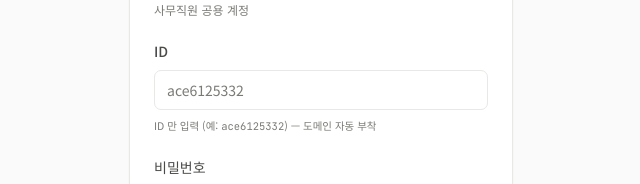
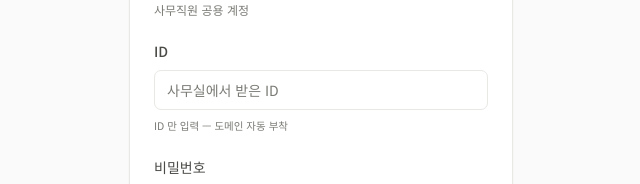
Before and after one commit to weavermensch92/acerc-erp, a Next.js app: page /login in a window 1280 px wide. Shown: the part 299-483 px from the top of the page, without its empty margins (319-959 px from the left). Built offline with nearby package versions, Linux system fonts and the light colour scheme.

Commit message:
fix: 사용설명서/로그인폼에서 ID 예시값 제거

```diff
--- a/app/(auth)/login/page.tsx
+++ b/app/(auth)/login/page.tsx
@@ -49,10 +49,10 @@ export default function LoginPage() {
             type="text"
             autoComplete="username"
             required
-            placeholder="ace6125332"
+            placeholder="사무실에서 받은 ID"
           />
           <p className="text-[10.5px] text-foreground-muted">
-            ID 만 입력 (예: <span className="font-mono">ace6125332</span>) — 도메인 자동 부착
+            ID 만 입력 — 도메인 자동 부착
           </p>
           {state.fieldErrors?.email && (
             <p className="text-xs text-danger">{state.fieldErrors.email[0]}</p>
```
Also changed, not shown: 1 other file (tests, documents, lock files or other folders).
